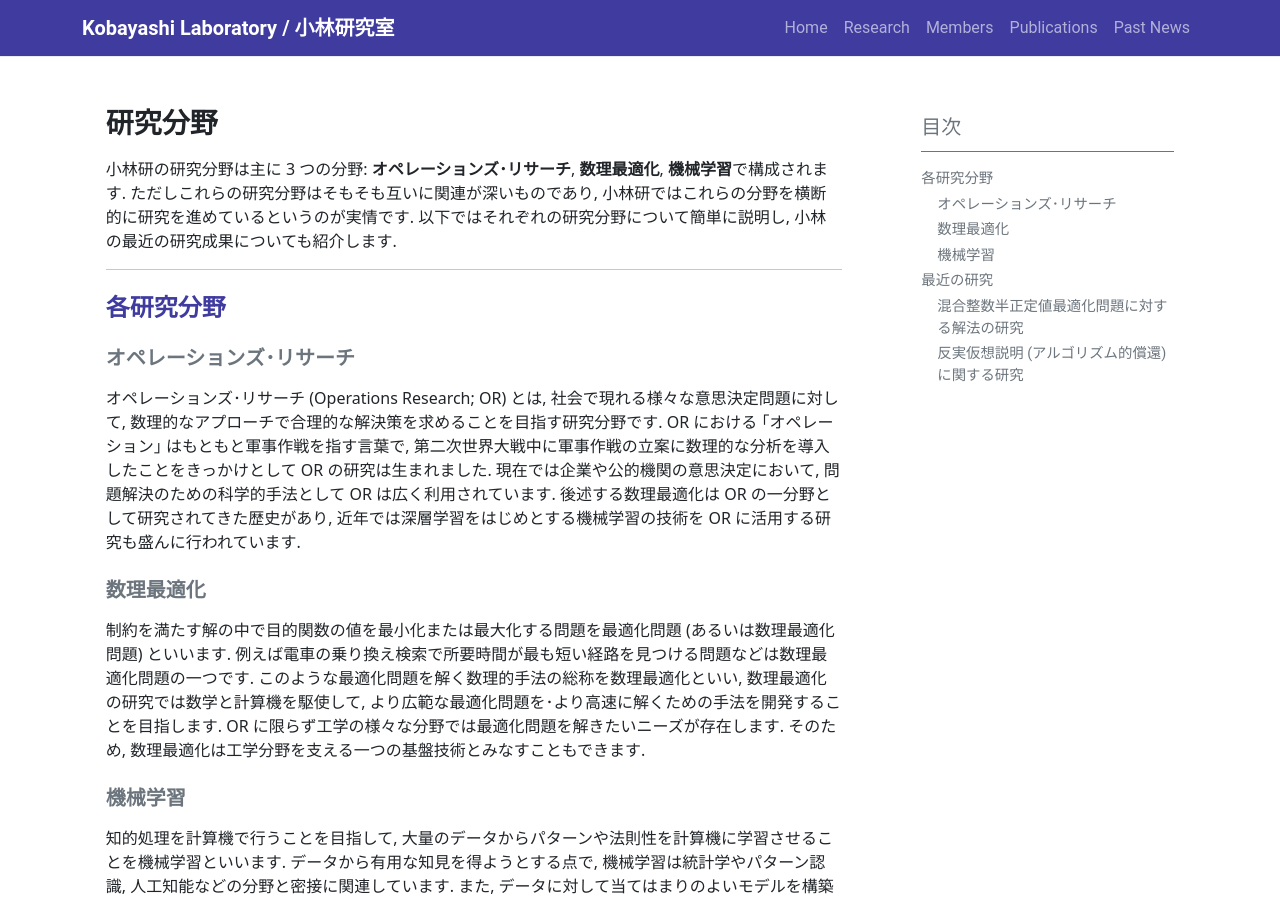
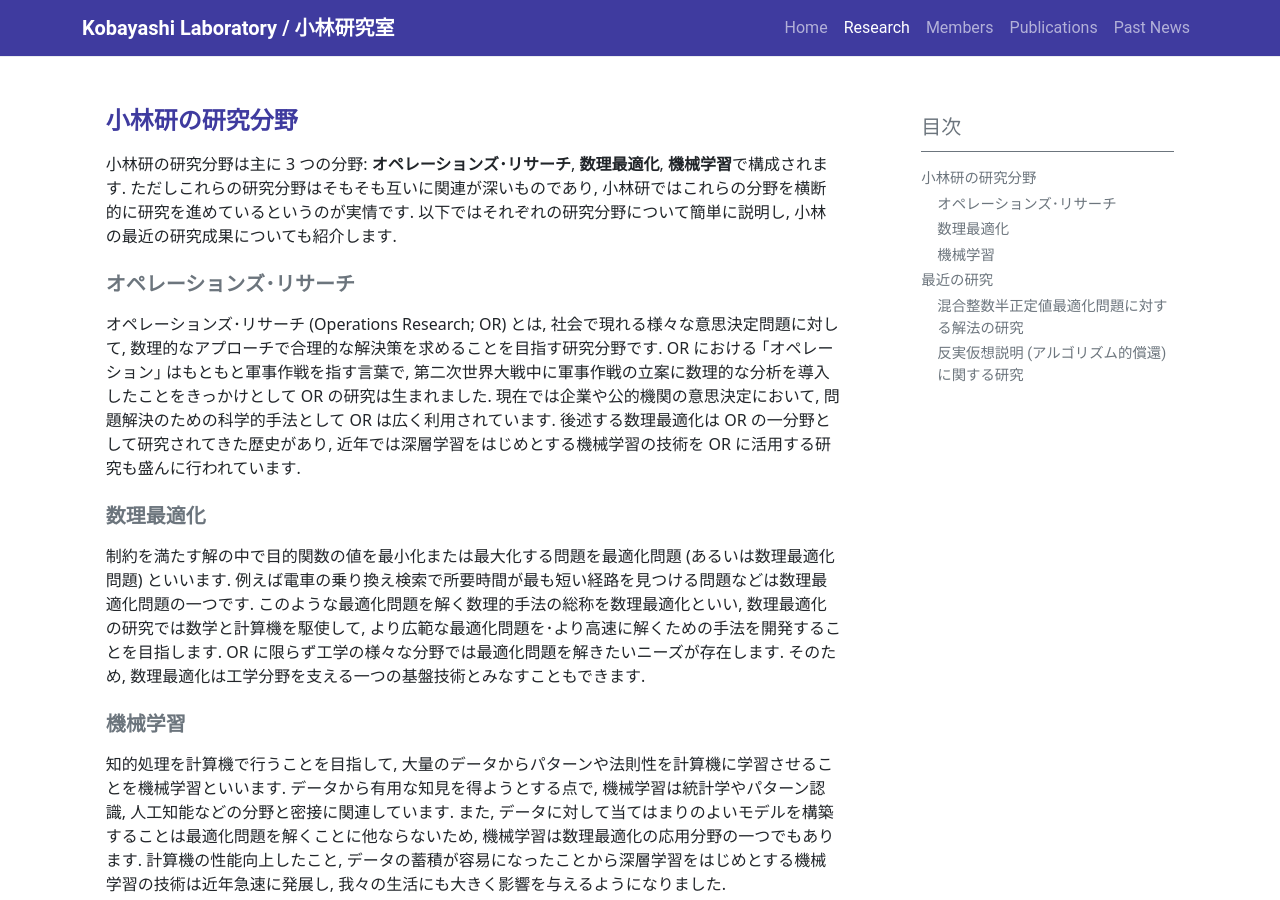
Before and after one commit to isct-koba-lab/isct-koba-lab.github.io, a Jekyll site: the page built from pages/research.md, in a window 1280 px wide and 900 px high. Built offline with Jekyll 4.4.1, drawn with Linux system fonts in a browser that asks for light colours.

Commit message:
add research

```diff
--- a/pages/research.md
+++ b/pages/research.md
@@ -1,17 +1,14 @@
 ---
 title: "研究紹介"
-permalink: research.html
+permalink: /research/
 toc: true
 ---
 
-# 研究分野
+## 小林研の研究分野
 
 小林研の研究分野は主に 3 つの分野: **オペレーションズ･リサーチ**, **数理最適化**, **機械学習**で構成されます. ただしこれらの研究分野はそもそも互いに関連が深いものであり, 小林研ではこれらの分野を横断的に研究を進めているというのが実情です. 以下ではそれぞれの研究分野について簡単に説明し, 小林の最近の研究成果についても紹介します.
 
 
----
-
-## 各研究分野
 
 ### オペレーションズ･リサーチ
 
```
